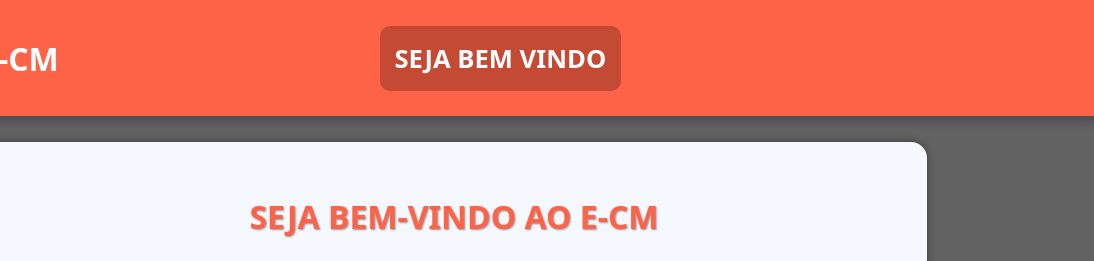
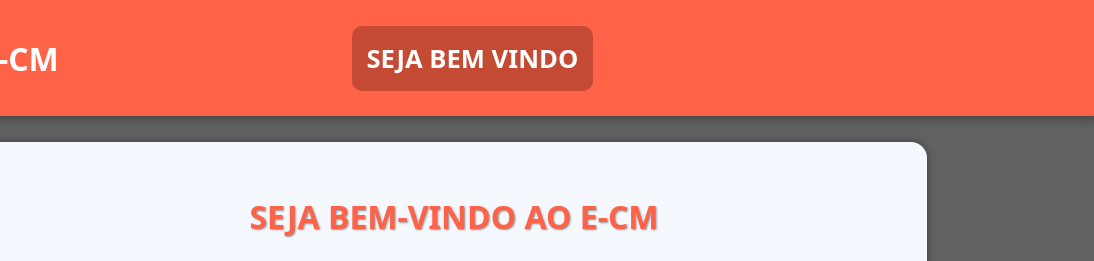
Before and after one commit to BenoGustavo/eCommerce-HTML, a plain HTML site: page index.html in a window 1280 px wide. Shown: the top 261 px of the page, 186-1280 px from the left. Drawn offline with Linux system fonts and the light colour scheme.

Commit message:
center items

```diff
--- a/assets/css/header.css
+++ b/assets/css/header.css
@@ -49,7 +49,7 @@
     justify-content: center;
     align-items: center;
 
-    margin-right: 12rem;
+    margin-right: 15.5rem;
 }
 
 .header_items li {
```
